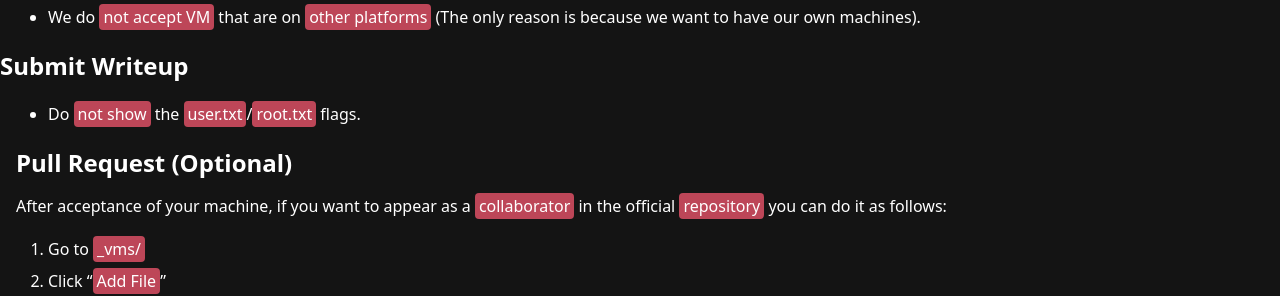
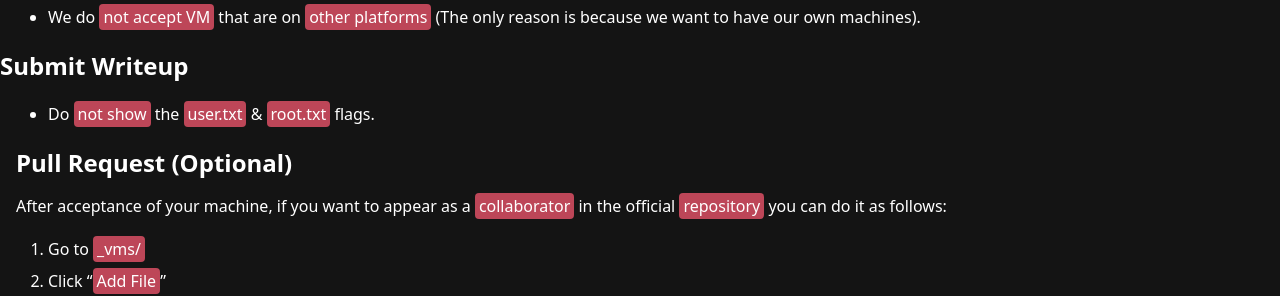
Before and after one commit to VulNyx/vulnyx, a Jekyll site: the page built from rules.md, in a window 1280 px wide. Shown: the part 441-737 px from the top of the page. Built offline with Jekyll 4.4.1, drawn with Linux system fonts in a browser that asks for light colours.

```diff
--- a/rules.md
+++ b/rules.md
@@ -19,7 +19,7 @@ title: Rules
 
 ## Submit Writeup
 
-- Do `not show` the `user.txt`/`root.txt` flags.
+- Do `not show` the `user.txt` & `root.txt` flags.
 
 ## Pull Request (Optional)
 
```
